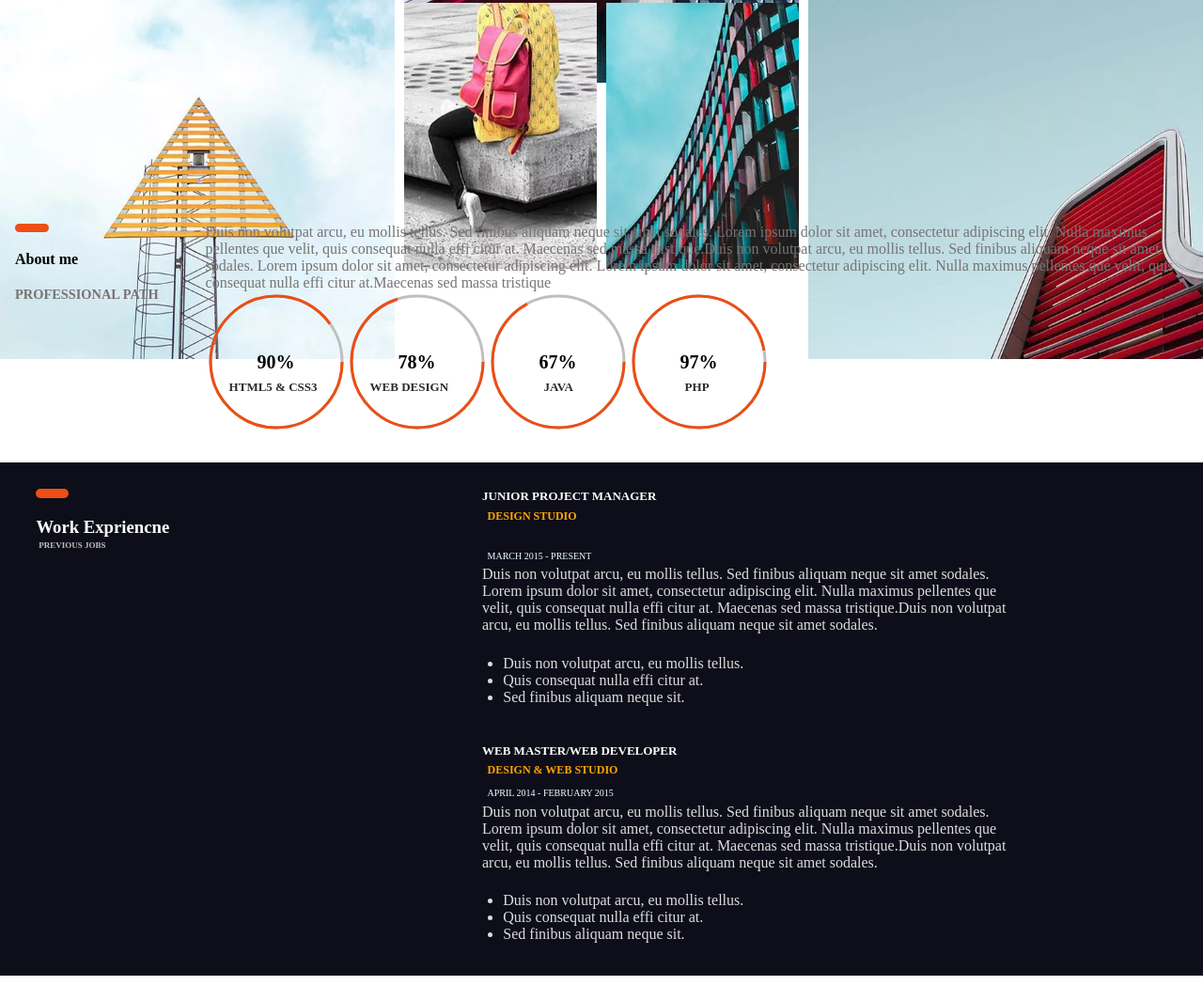
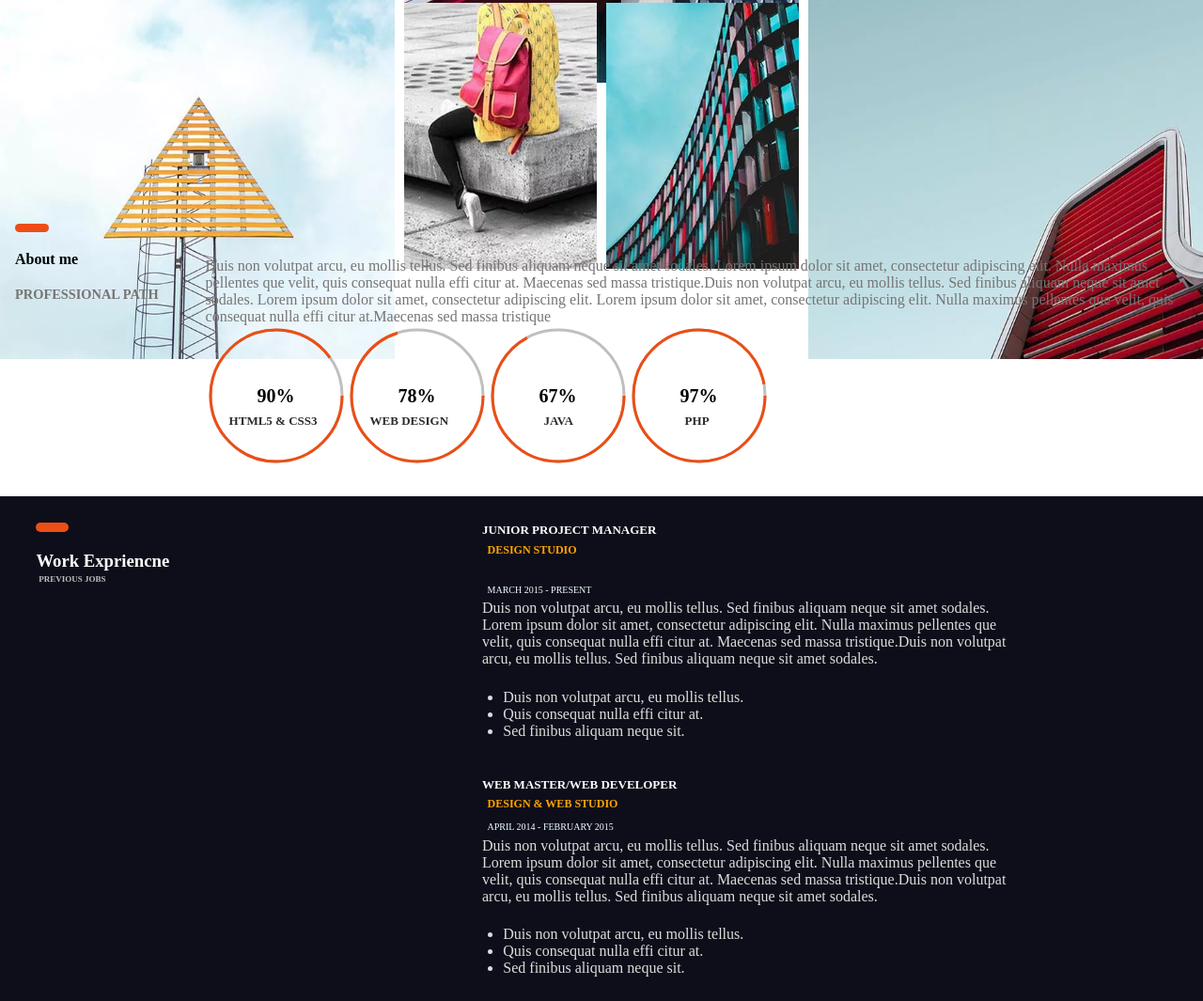
Before and after one commit to mbackeabdoul/Portfolio, a plain HTML site: page index.html in a window 1280 px wide. Shown: the part 1123-2188 px from the top of the page at 94% size. Drawn offline with Linux system fonts and the light colour scheme.

Commit message:
responsive

```diff
--- a/index.html
+++ b/index.html
@@ -123,7 +123,7 @@
                             <h3>About me</h3>
                             <h6>PROFESSIONAL PATH</h6>
                         </div>
-                        <div class="right">
+                        <div class="right"><br><br>
                             <p>Duis non volutpat arcu, eu mollis tellus. Sed finibus aliquam neque sit amet sodales.
                                 Lorem ipsum dolor sit amet, consectetur adipiscing elit. Nulla maximus pellentes que velit,
                                 quis consequat nulla effi citur at. Maecenas sed massa tristique.Duis non volutpat arcu, eu
--- a/style.css
+++ b/style.css
@@ -547,14 +547,15 @@ margin-bottom: 10 px;
         display: flex;
     }
 
-    /* .michel {
+    .michel {
         display: flex;
         flex-direction: column;
         flex-wrap: wrap;
-    } */
+    }
     .nataal{
-        display:flex;
+        display: flex;
         flex-direction: column;
+
     }
 
     .about .about1{
```
